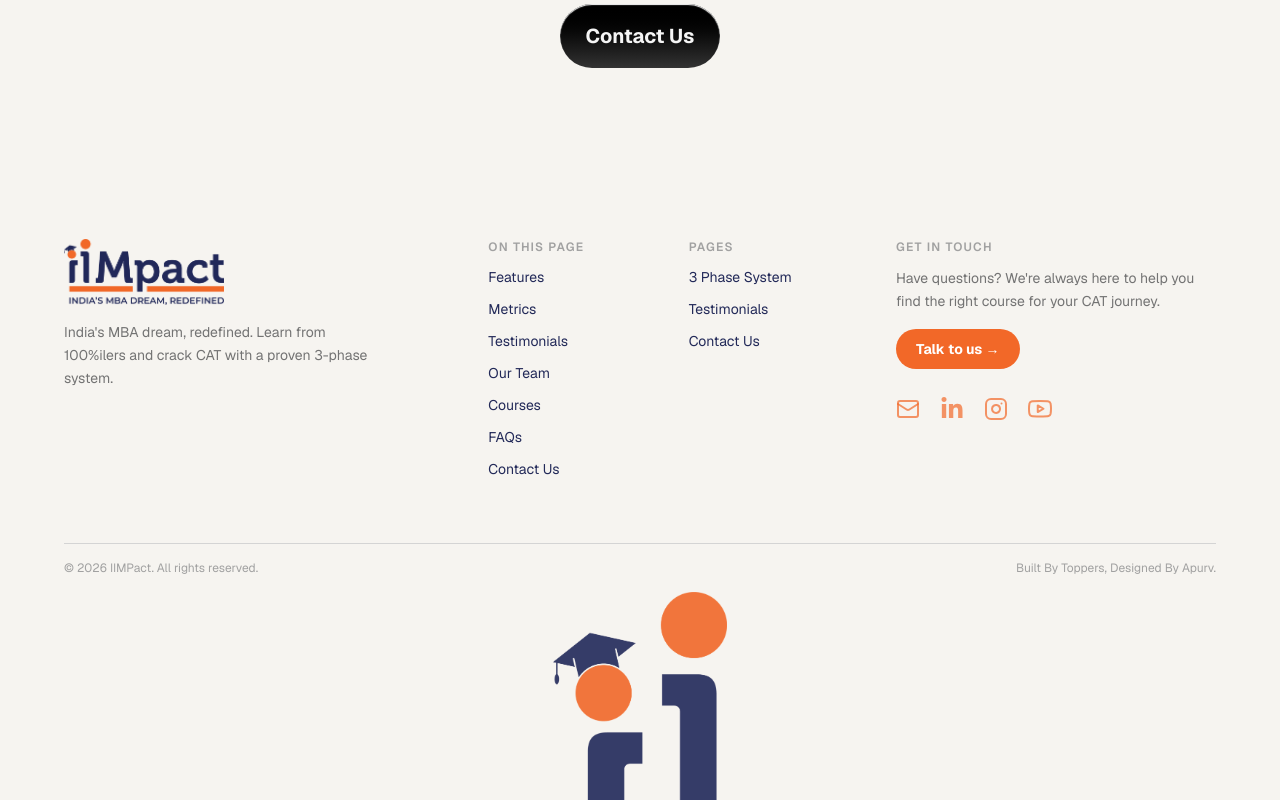
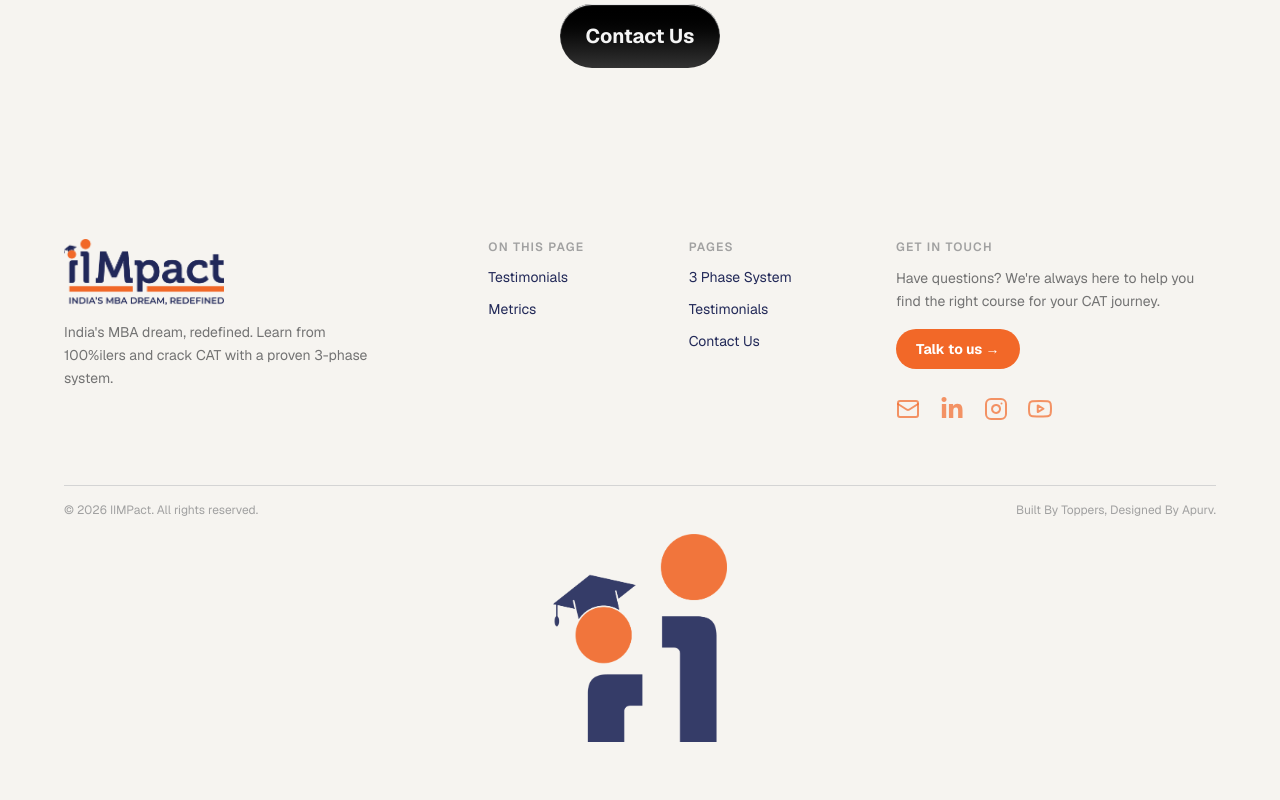
Before and after one commit to rishi1010/iimpact, a Next.js app: page /testimonials in a window 1280 px wide. Shown: the part 3269-4069 px from the top of the page. After the commit the page ends 4011 px from the top, so only its background shows below. Built offline with nearby package versions, Linux system fonts and the light colour scheme; a web font is replaced by a local one.

Commit message:
made footer's On this page dynamic

```diff
--- a/app/components/footer.tsx
+++ b/app/components/footer.tsx
@@ -5,7 +5,16 @@ import { FiInstagram, FiYoutube } from "react-icons/fi";
 import Image from "next/image";
 import Link from "next/link";
 
-const sections = [
+export interface Sections {
+  label: string;
+  href: string;
+}
+
+interface FooterProps {
+  section: Sections[];
+}
+
+const sections: Sections[] = [
   { label: "Features", href: "#bento" },
   { label: "Metrics", href: "#metrics" },
   { label: "Testimonials", href: "#logo" },
@@ -16,7 +25,7 @@ const sections = [
 ];
 
 const pages = [
-  { label: "3 Phase System", href: "/3-phase" },
+  { label: "3 Phase System", href: "/three-phase" },
   { label: "Testimonials", href: "/testimonials" },
   { label: "Contact Us", href: "/contact" },
 ];
@@ -24,7 +33,7 @@ const pages = [
 const linkClass =
   "text-impact-blue font-sans text-sm hover:underline decoration-impact-orange underline-offset-4 transition-all duration-150";
 
-const Footer = () => {
+const Footer: React.FC<FooterProps> = ({ section }) => {
   return (
     <footer className="relative bg-[#f6f4f0] pt-20 pb-0 px-12 overflow-hidden">
       {/* Main content */}
@@ -49,7 +58,7 @@ const Footer = () => {
           <p className="text-neutral-400 font-sans text-xs uppercase tracking-widest font-semibold">
             On this page
           </p>
-          {sections.map((s) => (
+          {section.map((s) => (
             <a key={s.href} href={s.href} className={linkClass}>
               {s.label}
             </a>
--- a/app/page.tsx
+++ b/app/page.tsx
@@ -7,8 +7,18 @@ import Hero from "./hero_sections/hero";
 import LogoPage from "./hero_sections/logoPage";
 import MetricPage from "./hero_sections/metricBento";
 import Teams from "./hero_sections/teams";
+import type { Sections } from "./components/footer";
 
 export default function Home() {
+  const sections: Sections[] = [
+    { label: "Features", href: "#bento" },
+    { label: "Metrics", href: "#metrics" },
+    { label: "Testimonials", href: "#logo" },
+    { label: "Our Team", href: "#teams" },
+    { label: "Courses", href: "#courses" },
+    { label: "FAQs", href: "#faqs" },
+    { label: "Contact Us", href: "#contact-cta" },
+  ];
   return (
     <div>
       <Hero />
@@ -19,7 +29,7 @@ export default function Home() {
       <Courses />
       <Faqs />
       <ContactCta />
-      <Footer />
+      <Footer section={sections} />
     </div>
   );
 }
--- a/app/testimonials/page.tsx
+++ b/app/testimonials/page.tsx
@@ -4,15 +4,20 @@ import Footer from "../components/footer";
 import TestiOne from "./testi-sections/testi-section";
 import TestiBento from "./testi-sections/test-bento";
 import ContactCta from "../three-phase/three-phase-sections/contact-cta";
+import type { Sections } from "../components/footer";
 
 const TestimonialPage = () => {
+  const sections: Sections[] = [
+    { label: "Testimonials", href: "#testi" },
+    { label: "Metrics", href: "#metrics" },
+  ];
   return (
     <div>
       <Hero />
       <TestiOne />
       <TestiBento />
       <ContactCta />
-      <Footer />
+      <Footer section={sections} />
     </div>
   );
 };
--- a/app/testimonials/testi-sections/test-bento.tsx
+++ b/app/testimonials/testi-sections/test-bento.tsx
@@ -6,7 +6,10 @@ import { motion } from "motion/react";
 
 const TestiBento = () => {
   return (
-    <section className="w-full min-h-dvh bg-linear-to-b from-[#f6f4f0] via-[#AEDCEF] to-[#f4f6f0] flex items-center py-16 lg:py-0">
+    <section
+      id="metrics"
+      className="w-full min-h-dvh bg-linear-to-b from-[#f6f4f0] via-[#AEDCEF] to-[#f4f6f0] flex items-center py-16 lg:py-0"
+    >
       <div className="w-full mx-auto max-w-7xl flex flex-col lg:flex-row items-center justify-between px-6 lg:p-10 gap-12 lg:gap-16">
         {/* Text Area */}
         <div className="text-4xl sm:text-5xl md:text-6xl font-manrope text-center lg:text-left text-impact-blue flex flex-col gap-2">
--- a/app/testimonials/testi-sections/testi-section.tsx
+++ b/app/testimonials/testi-sections/testi-section.tsx
@@ -195,7 +195,7 @@ const rightColumn = testimonials.filter((_, i) => i % 2 !== 0);
 
 const TestiOne = () => {
   return (
-    <section className="w-full py-20 px-6">
+    <section id="testi" className="w-full py-20 px-6">
       {/* Pinterest-style two-column grid */}
       <div className="max-w-4xl mx-auto">
         {/* Mobile: single column */}
--- a/app/three-phase/page.tsx
+++ b/app/three-phase/page.tsx
@@ -7,8 +7,18 @@ import Phase2 from "./three-phase-sections/phase-2";
 import Phase3 from "./three-phase-sections/phase-3";
 import DDay from "./three-phase-sections/d-day";
 import ContactCta from "./three-phase-sections/contact-cta";
+import type { Sections } from "../components/footer";
 
 const ThreePhase = () => {
+  const sections: Sections[] = [
+    { label: "Testimonial", href: "#testimonial" },
+    { label: "Phase-1", href: "#phase1" },
+    { label: "Phase-2", href: "#phase2" },
+    { label: "Phase-3", href: "#phase3" },
+    { label: "D-Day", href: "#dday" },
+    { label: "Contact Us", href: "#ContactCta" },
+  ];
+
   return (
     <div>
       <Hero />
@@ -18,7 +28,7 @@ const ThreePhase = () => {
       <Phase3 />
       <DDay />
       <ContactCta />
-      <Footer />
+      <Footer section={sections} />
     </div>
   );
 };
--- a/app/three-phase/three-phase-sections/d-day.tsx
+++ b/app/three-phase/three-phase-sections/d-day.tsx
@@ -4,7 +4,7 @@ import Image from "next/image";
 
 const DDay = () => {
   return (
-    <section className="w-full relative  min-h-dvh">
+    <section id="dday" className="w-full relative  min-h-dvh">
       <Image
         src="/3p-assets/dd-bg.png"
         alt=""
--- a/app/three-phase/three-phase-sections/phase-1.tsx
+++ b/app/three-phase/three-phase-sections/phase-1.tsx
@@ -4,7 +4,7 @@ import Image from "next/image";
 
 const Phase1 = () => {
   return (
-    <section className="relative w-full  min-h-dvh">
+    <section id="phase1" className="relative w-full  min-h-dvh">
       <Image
         src="/3p-assets/p1-bg.png"
         alt=""
--- a/app/three-phase/three-phase-sections/phase-2.tsx
+++ b/app/three-phase/three-phase-sections/phase-2.tsx
@@ -4,7 +4,7 @@ import Image from "next/image";
 
 const Phase2 = () => {
   return (
-    <section className="w-full relative  min-h-dvh">
+    <section id="phase2" className="w-full relative  min-h-dvh">
       <Image
         src="/3p-assets/p2-bg.png"
         alt=""
--- a/app/three-phase/three-phase-sections/phase-3.tsx
+++ b/app/three-phase/three-phase-sections/phase-3.tsx
@@ -4,7 +4,7 @@ import Image from "next/image";
 
 const Phase3 = () => {
   return (
-    <section className="w-full relative  min-h-dvh">
+    <section id="phase3" className="w-full relative  min-h-dvh">
       <Image
         src="/3p-assets/p3-bg.png"
         alt=""
--- a/app/three-phase/three-phase-sections/testi.tsx
+++ b/app/three-phase/three-phase-sections/testi.tsx
@@ -2,7 +2,10 @@ import React from "react";
 
 const Testimonial = () => {
   return (
-    <section className="w-full min-h-dvh  text-neutral-900 bg-linear-to-b from-[#f6f4f0] via-[#AEDCEF] to-[#f4f6f0] ">
+    <section
+      id="testimonial"
+      className="w-full min-h-dvh  text-neutral-900 bg-linear-to-b from-[#f6f4f0] via-[#AEDCEF] to-[#f4f6f0] "
+    >
       <div className="max-w-7xl h-full mx-auto flex flex-col items-center justify-center gap-23">
         <div className="font-mono text-8xl text-center">“</div>
         <div className="flex flex-col items-center text-center gap-6 w-3/4">
```
